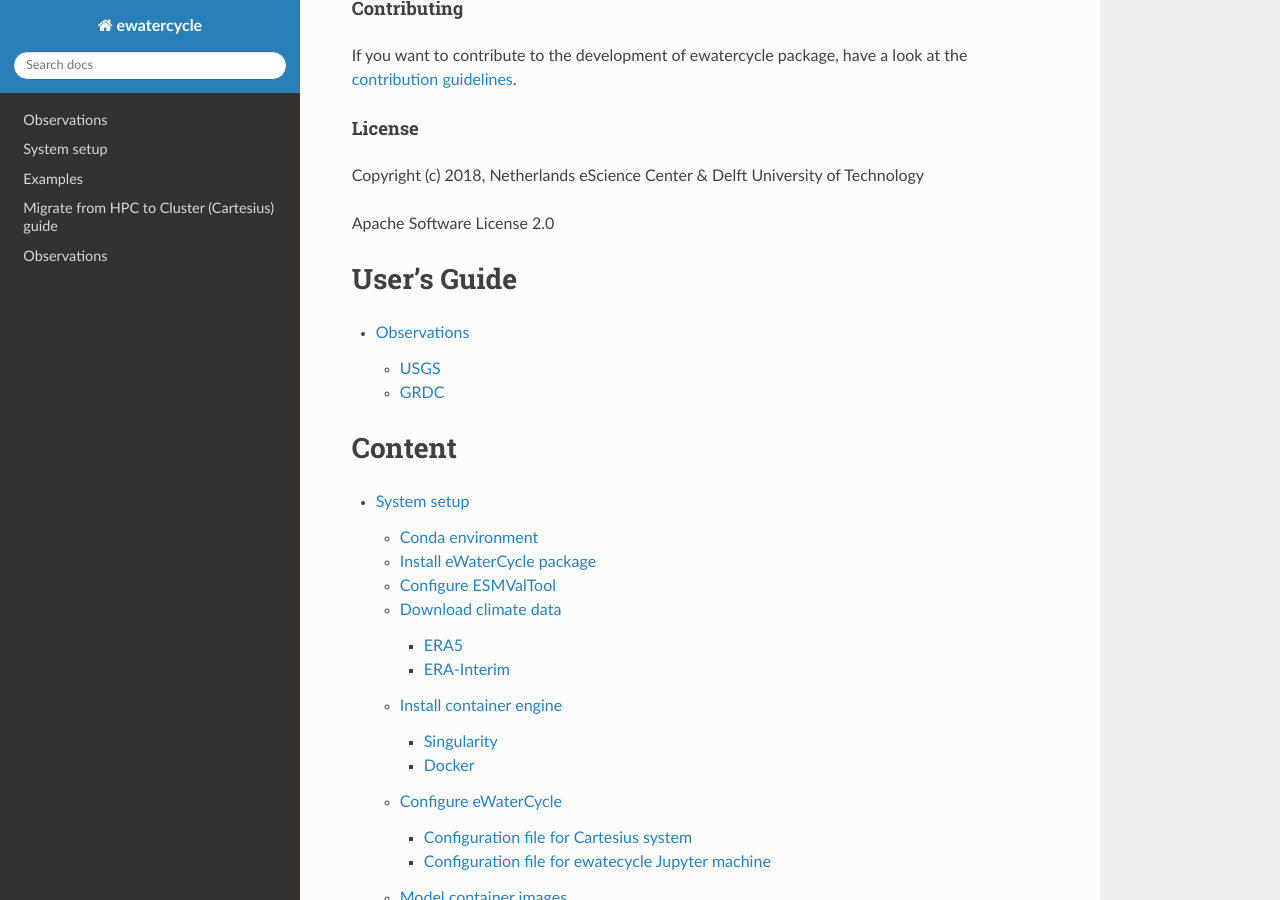
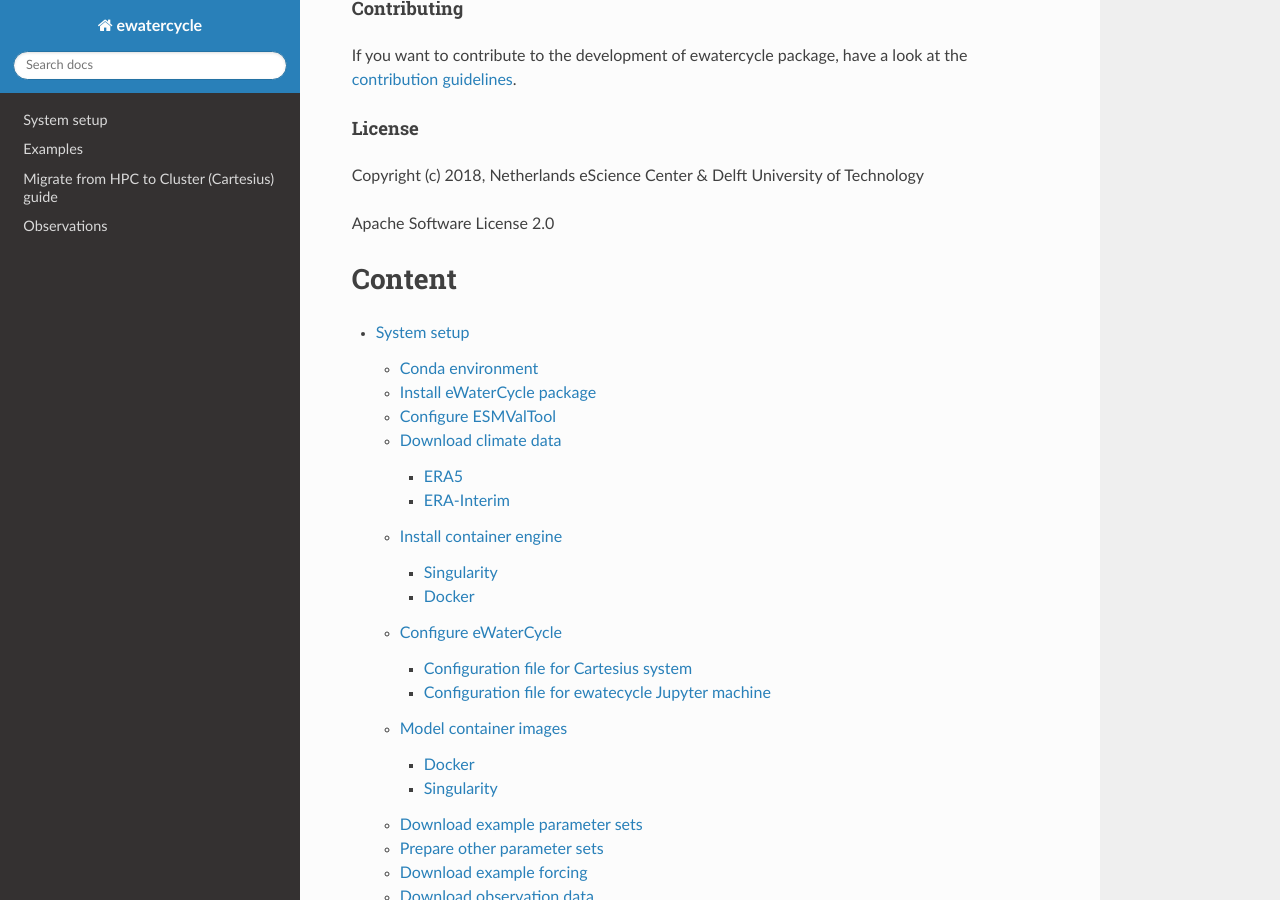
Before and after one commit to eWaterCycle/ewatercycle, a Sphinx documentation site: the page built from docs/index.rst, in a window 1280 px wide and 900 px high, scrolled down 1939 px. Built offline with Sphinx 7.4.7 and the Read the Docs theme 2.0.0, drawn with Linux system fonts in a browser that asks for light colours; pages that are not in the unit, such as notebooks, are missing from menus.

Commit message:
Remove duplicate TOC

```diff
--- a/docs/index.rst
+++ b/docs/index.rst
@@ -7,14 +7,6 @@
 ==========================================================
 
 .. include:: ../README.rst
-
-User's Guide
-============
-
-.. toctree::
-   :maxdepth: 2
-
-   observations
 
 Content
 =============
```
